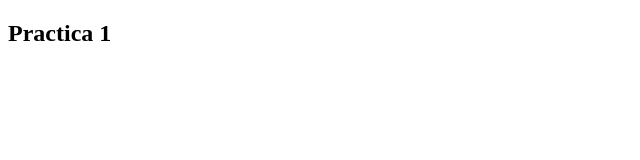
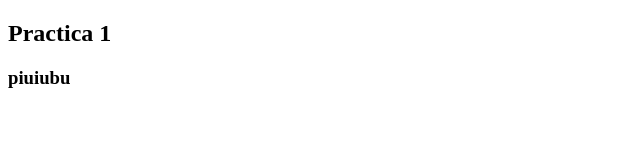
Before and after one commit to 31nic/practicajekins, a plain HTML site: page index.html in a window 1280 px wide. Shown: the full height of the page, 0-640 px from the left. Drawn offline with Linux system fonts and the light colour scheme.

Commit message:
Update index.html

```diff
--- a/index.html
+++ b/index.html
@@ -8,5 +8,6 @@
 </head>
 <body>
     <h2>Practica 1</h2>
+    <h3>piuiubu</h3>
 </body>
 </html>
```
